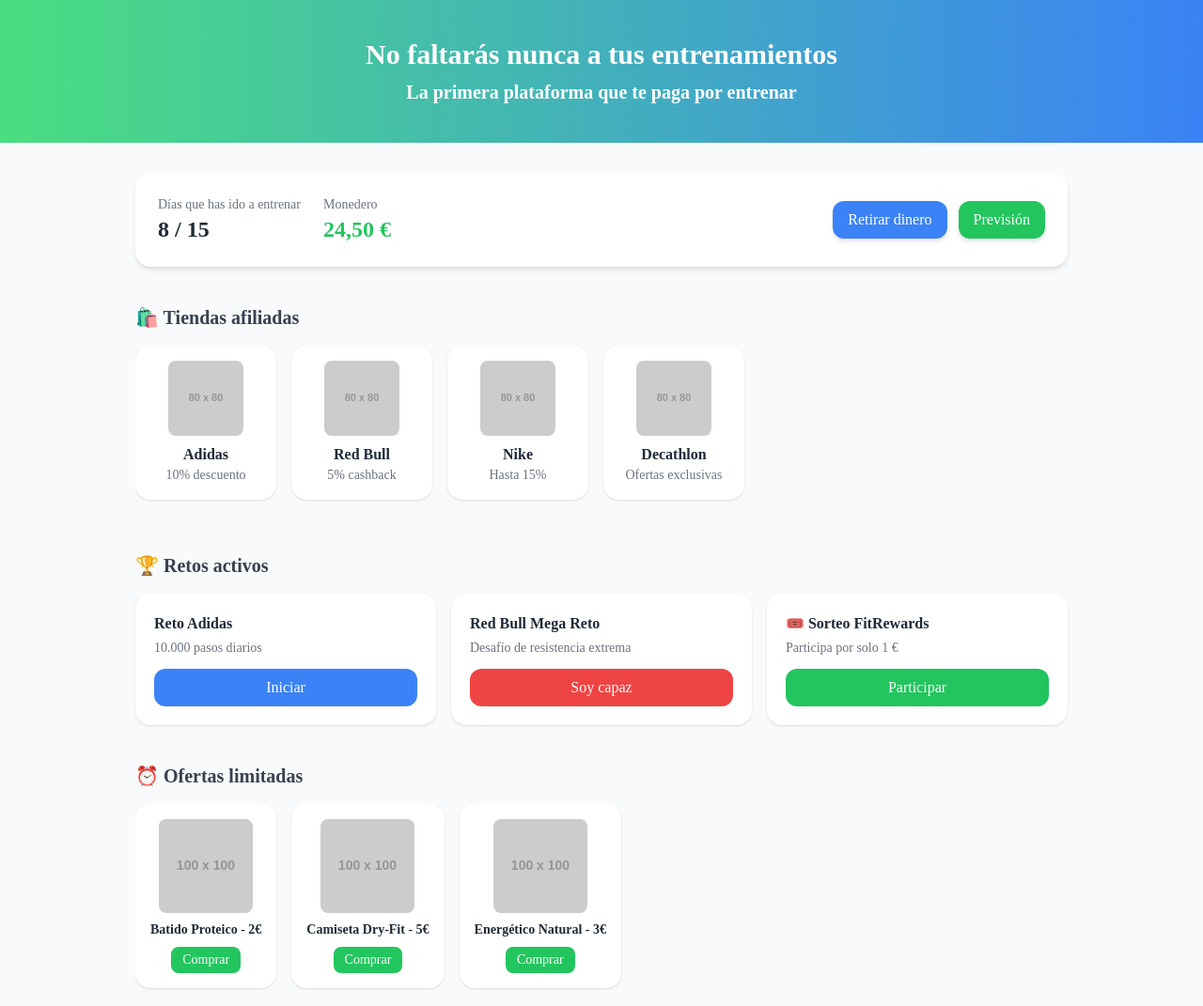
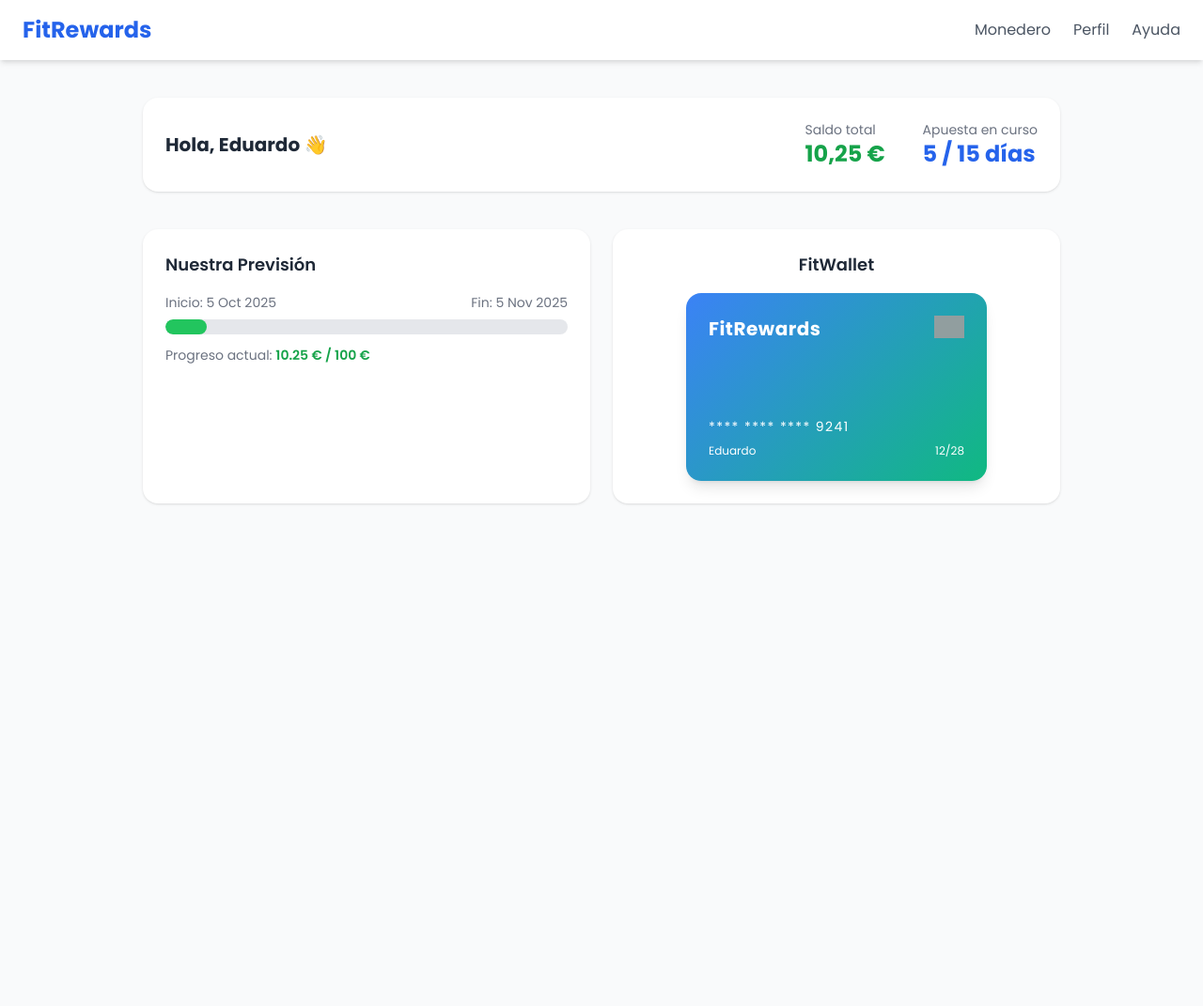
Before and after one commit to eduardomaper7-coder/premiosfitness, a plain HTML site: page index.html in a window 1280 px wide. Shown: the top 1071 px of the page at 94% size. After the commit the page ends 800 px from the top, so only its background shows below. Drawn offline with nearby package versions, Linux system fonts and the light colour scheme; grey boxes are pictures that could not be loaded; placeholder pictures from the web are drawn by us.

Commit message:
Update index.html

```diff
--- a/index.html
+++ b/index.html
@@ -3,111 +3,108 @@
 <head>
   <meta charset="UTF-8" />
   <meta name="viewport" content="width=device-width, initial-scale=1.0" />
-  <title>FitRewards | Te pagamos por entrenar</title>
+  <title>FitRewards | Tu progreso</title>
   <script src="https://cdn.tailwindcss.com"></script>
+  <link href="https://fonts.googleapis.com/css2?family=Poppins:wght@400;600;700&display=swap" rel="stylesheet">
+  <style>
+    body { font-family: 'Poppins', sans-serif; }
+    .card-bg {
+      background: linear-gradient(135deg, #3b82f6, #10b981);
+    }
+    .progress-bar {
+      transition: width 2s ease-in-out;
+    }
+  </style>
 </head>
-<body class="bg-gray-50 text-gray-800 font-[Poppins]">
 
-  <!-- Header -->
-  <header class="text-center py-10 bg-gradient-to-r from-green-400 to-blue-500 text-white">
-    <h1 class="text-2xl md:text-3xl font-bold">No faltarás nunca a tus entrenamientos</h1>
-    <p class="text-lg md:text-xl mt-2 font-semibold">La primera plataforma que te paga por entrenar</p>
-  </header>
+<body class="bg-gray-50 text-gray-800">
 
-  <!-- Estadísticas -->
-  <section class="max-w-5xl mx-auto mt-8 px-4">
-    <div class="bg-white shadow-md rounded-2xl p-6 flex flex-col md:flex-row items-center justify-between gap-4">
-      <div class="flex items-center gap-6">
+  <!-- NAVBAR -->
+  <nav class="flex justify-between items-center px-6 py-4 bg-white shadow-md">
+    <h1 class="text-2xl font-bold text-blue-600">FitRewards</h1>
+    <div class="flex gap-6 text-gray-600">
+      <a href="#" class="hover:text-blue-600 font-medium">Monedero</a>
+      <a href="#" class="hover:text-blue-600 font-medium">Perfil</a>
+      <a href="#" class="hover:text-blue-600 font-medium">Ayuda</a>
+    </div>
+  </nav>
+
+  <!-- SECCIÓN 1: Saludo e info -->
+  <section class="max-w-5xl mx-auto mt-10 px-6">
+    <div class="bg-white rounded-2xl shadow p-6 flex flex-col md:flex-row justify-between items-center text-center md:text-left">
+      <div>
+        <h2 class="text-xl font-bold text-gray-800">Hola, Eduardo 👋</h2>
+      </div>
+      <div class="flex flex-col md:flex-row items-center gap-10 mt-4 md:mt-0">
         <div>
-          <p class="text-sm text-gray-500">Días que has ido a entrenar</p>
-          <h2 class="text-2xl font-bold">8 / 15</h2>
+          <p class="text-sm text-gray-500">Saldo total</p>
+          <h3 class="text-2xl font-bold text-green-600">10,25 €</h3>
         </div>
         <div>
-          <p class="text-sm text-gray-500">Monedero</p>
-          <h2 class="text-2xl font-bold text-green-500">24,50 €</h2>
+          <p class="text-sm text-gray-500">Apuesta en curso</p>
+          <h3 class="text-2xl font-bold text-blue-600">5 / 15 días</h3>
         </div>
-      </div>
-      <div class="flex gap-3">
-        <button class="bg-blue-500 hover:bg-blue-600 text-white px-4 py-2 rounded-xl shadow-md">Retirar dinero</button>
-        <button class="bg-green-500 hover:bg-green-600 text-white px-4 py-2 rounded-xl shadow-md">Previsión</button>
       </div>
     </div>
   </section>
 
-  <!-- Tiendas afiliadas -->
-  <section class="max-w-5xl mx-auto mt-10 px-4">
-    <h3 class="text-xl font-bold mb-4 text-gray-700">🛍️ Tiendas afiliadas</h3>
-    <div class="flex gap-4 overflow-x-auto pb-4">
-      <div class="min-w-[150px] bg-white rounded-2xl shadow p-4 flex flex-col items-center">
-        <img src="https://via.placeholder.com/80" alt="Adidas" class="mb-2 rounded-lg" />
-        <p class="font-semibold">Adidas</p>
-        <p class="text-sm text-gray-500">10% descuento</p>
+  <!-- SECCIÓN 2: Previsión + FitWallet -->
+  <section class="max-w-5xl mx-auto mt-10 px-6 grid md:grid-cols-2 gap-6">
+
+    <!-- Nuestra Previsión -->
+    <div class="bg-white rounded-2xl shadow p-6">
+      <h3 class="text-lg font-semibold mb-4 text-gray-800">Nuestra Previsión</h3>
+      <div class="flex justify-between text-sm text-gray-500 mb-2">
+        <p>Inicio: 5 Oct 2025</p>
+        <p>Fin: 5 Nov 2025</p>
       </div>
-      <div class="min-w-[150px] bg-white rounded-2xl shadow p-4 flex flex-col items-center">
-        <img src="https://via.placeholder.com/80" alt="Redbull" class="mb-2 rounded-lg" />
-        <p class="font-semibold">Red Bull</p>
-        <p class="text-sm text-gray-500">5% cashback</p>
+
+      <!-- Barra de progreso -->
+      <div class="w-full bg-gray-200 rounded-full h-4 mb-3 relative overflow-hidden">
+        <div id="progressBar" class="bg-green-500 h-4 rounded-full progress-bar" style="width: 0%;"></div>
+        <span class="absolute right-0 top-[-24px] text-xs text-gray-600">Objetivo: 100 €</span>
       </div>
-      <div class="min-w-[150px] bg-white rounded-2xl shadow p-4 flex flex-col items-center">
-        <img src="https://via.placeholder.com/80" alt="Nike" class="mb-2 rounded-lg" />
-        <p class="font-semibold">Nike</p>
-        <p class="text-sm text-gray-500">Hasta 15%</p>
-      </div>
-      <div class="min-w-[150px] bg-white rounded-2xl shadow p-4 flex flex-col items-center">
-        <img src="https://via.placeholder.com/80" alt="Decathlon" class="mb-2 rounded-lg" />
-        <p class="font-semibold">Decathlon</p>
-        <p class="text-sm text-gray-500">Ofertas exclusivas</p>
+      <p class="text-sm text-gray-500 mt-2">
+        Progreso actual:
+        <span id="progressText" class="font-semibold text-green-600">0 € / 100 €</span>
+      </p>
+    </div>
+
+    <!-- FitWallet -->
+    <div class="bg-white rounded-2xl shadow p-6 flex flex-col items-center justify-center">
+      <h3 class="text-lg font-semibold mb-4 text-gray-800">FitWallet</h3>
+      <div class="card-bg w-full max-w-[320px] h-[200px] rounded-2xl text-white shadow-lg flex flex-col justify-between p-6">
+        <div class="flex justify-between items-start">
+          <h4 class="text-xl font-bold tracking-wide">FitRewards</h4>
+          <img src="https://upload.wikimedia.org/wikipedia/commons/0/04/Visa.svg" alt="Visa" class="h-6 opacity-90">
+        </div>
+        <div>
+          <p class="tracking-widest text-sm">**** **** **** 9241</p>
+          <div class="flex justify-between mt-2 text-xs">
+            <p>Eduardo</p>
+            <p>12/28</p>
+          </div>
+        </div>
       </div>
     </div>
+
   </section>
 
-  <!-- Retos -->
-  <section class="max-w-5xl mx-auto mt-10 px-4">
-    <h3 class="text-xl font-bold mb-4 text-gray-700">🏆 Retos activos</h3>
-    <div class="grid md:grid-cols-3 gap-4">
-      <div class="bg-white rounded-2xl shadow p-5">
-        <h4 class="font-semibold text-gray-800 mb-1">Reto Adidas</h4>
-        <p class="text-sm text-gray-500 mb-3">10.000 pasos diarios</p>
-        <button class="bg-blue-500 hover:bg-blue-600 text-white px-4 py-2 rounded-xl w-full">Iniciar</button>
-      </div>
-      <div class="bg-white rounded-2xl shadow p-5">
-        <h4 class="font-semibold text-gray-800 mb-1">Red Bull Mega Reto</h4>
-        <p class="text-sm text-gray-500 mb-3">Desafío de resistencia extrema</p>
-        <button class="bg-red-500 hover:bg-red-600 text-white px-4 py-2 rounded-xl w-full">Soy capaz</button>
-      </div>
-      <div class="bg-white rounded-2xl shadow p-5">
-        <h4 class="font-semibold text-gray-800 mb-1">🎟️ Sorteo FitRewards</h4>
-        <p class="text-sm text-gray-500 mb-3">Participa por solo 1 €</p>
-        <button class="bg-green-500 hover:bg-green-600 text-white px-4 py-2 rounded-xl w-full">Participar</button>
-      </div>
-    </div>
-  </section>
+  <!-- SCRIPT para animar barra -->
+  <script>
+    document.addEventListener("DOMContentLoaded", () => {
+      const progressBar = document.getElementById("progressBar");
+      const progressText = document.getElementById("progressText");
+      const currentAmount = 10.25;
+      const goal = 100;
+      const percentage = (currentAmount / goal) * 100;
 
-  <!-- Ofertas limitadas -->
-  <section class="max-w-5xl mx-auto mt-10 px-4 mb-20">
-    <h3 class="text-xl font-bold mb-4 text-gray-700">⏰ Ofertas limitadas</h3>
-    <div class="flex gap-4 overflow-x-auto pb-4">
-      <div class="min-w-[150px] bg-white rounded-2xl shadow p-4 flex flex-col items-center">
-        <img src="https://via.placeholder.com/100" alt="Batido Proteico" class="rounded-lg mb-2" />
-        <p class="font-semibold text-sm text-center">Batido Proteico - 2€</p>
-        <button class="bg-green-500 hover:bg-green-600 text-white px-3 py-1 mt-2 rounded-lg text-sm">Comprar</button>
-      </div>
-      <div class="min-w-[150px] bg-white rounded-2xl shadow p-4 flex flex-col items-center">
-        <img src="https://via.placeholder.com/100" alt="Camiseta Dry-Fit" class="rounded-lg mb-2" />
-        <p class="font-semibold text-sm text-center">Camiseta Dry-Fit - 5€</p>
-        <button class="bg-green-500 hover:bg-green-600 text-white px-3 py-1 mt-2 rounded-lg text-sm">Comprar</button>
-      </div>
-      <div class="min-w-[150px] bg-white rounded-2xl shadow p-4 flex flex-col items-center">
-        <img src="https://via.placeholder.com/100" alt="Energético Natural" class="rounded-lg mb-2" />
-        <p class="font-semibold text-sm text-center">Energético Natural - 3€</p>
-        <button class="bg-green-500 hover:bg-green-600 text-white px-3 py-1 mt-2 rounded-lg text-sm">Comprar</button>
-      </div>
-    </div>
-  </section>
-
-  <footer class="text-center text-gray-500 text-sm py-6 bg-gray-100">
-    © 2025 FitRewards. Todos los derechos reservados.
-  </footer>
+      setTimeout(() => {
+        progressBar.style.width = percentage + "%";
+        progressText.textContent = `${currentAmount.toFixed(2)} € / ${goal} €`;
+      }, 400);
+    });
+  </script>
 
 </body>
 </html>
```
